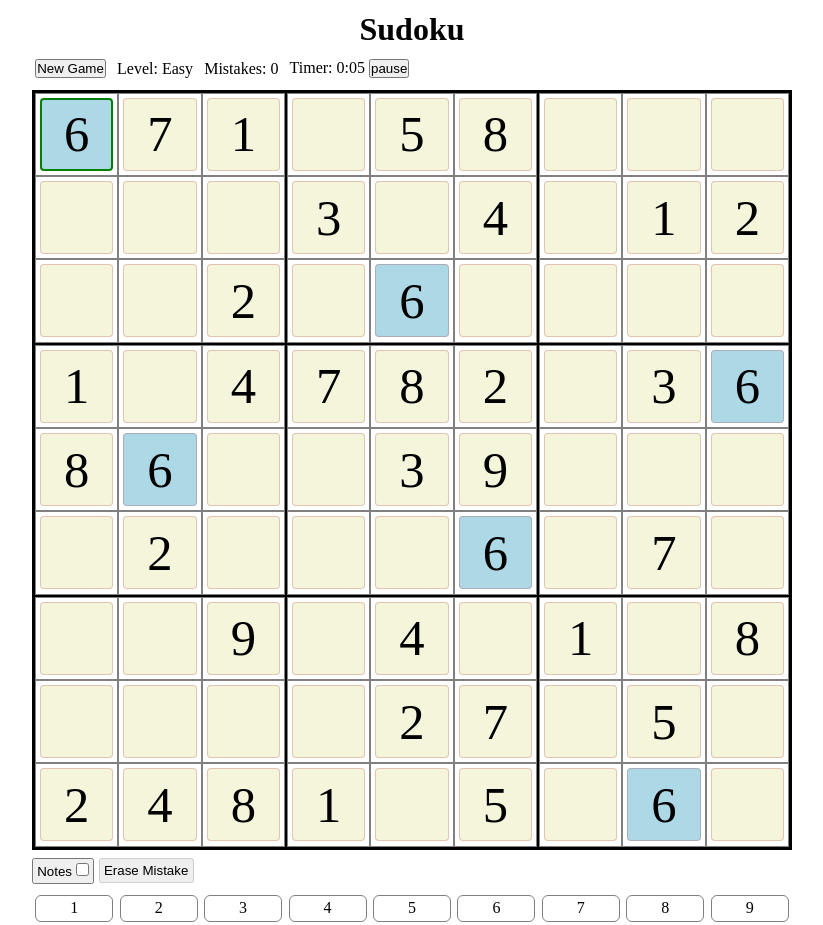
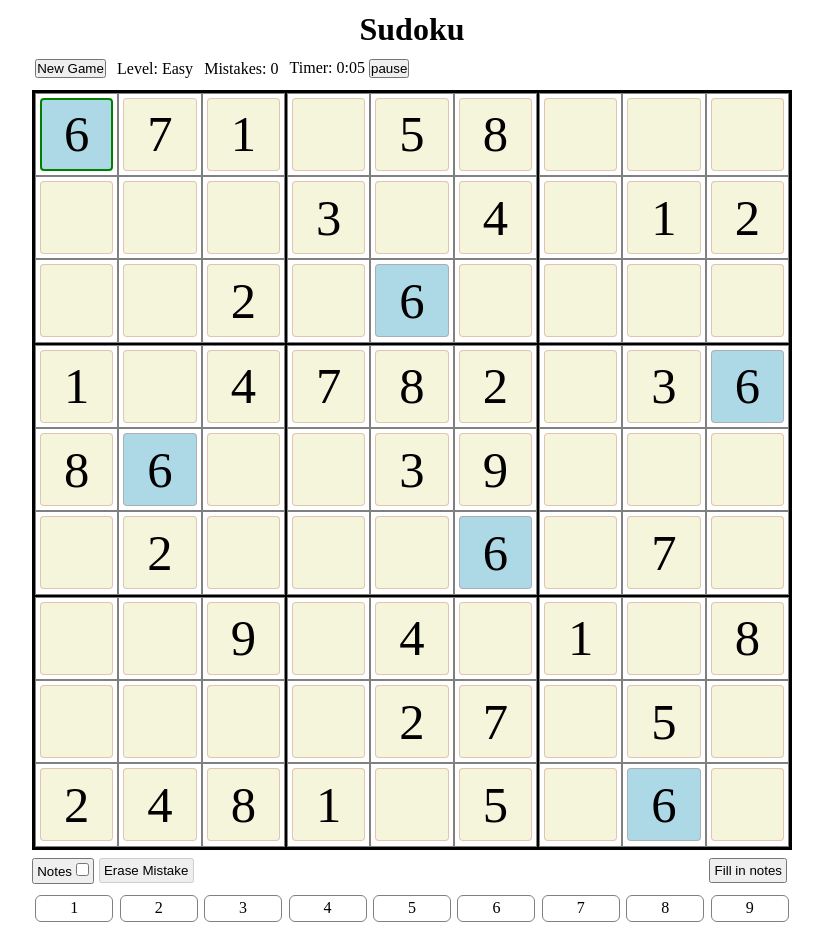
Before and after one commit to wveit/sudoku-react, a React (Vite) app: page / in a window 1280 px wide. Shown: the whole page, without its empty margins (228-1051 px from the left). Built offline with nearby package versions, Linux system fonts and the light colour scheme.

Commit message:
Add fill-in-notes button

```diff
--- a/src/App.tsx
+++ b/src/App.tsx
@@ -22,7 +22,7 @@ export default function App() {
   const { solvedPuzzle } = useSolvedPuzzle(unsolvedPuzzle);
   const { puzzle, updatePuzzle } = usePlayerPuzzle(unsolvedPuzzle);
   const [notesOn, toggleNotes] = useToggle(false);
-  const { notes, updateNotes, reactNotesToCellChange } =
+  const { notes, updateNotes, reactNotesToCellChange, fillOutNotes } =
     useNotes(unsolvedPuzzle);
   const { mistakeCount, mistakeIsPresent, currentMistake } = useMistakes(
     solvedPuzzle,
@@ -94,7 +94,7 @@ export default function App() {
           />
           {timer.isPaused ? <div className="paused-screen">Paused</div> : null}
         </Square>
-        <div className="flex-row">
+        <div className="flex-row underboard-controls">
           <ToggleButton isOn={notesOn} onToggle={toggleNotes}>
             Notes
           </ToggleButton>
@@ -105,6 +105,7 @@ export default function App() {
           >
             Erase Mistake
           </button>
+          <button onClick={() => fillOutNotes(puzzle)}>Fill in notes</button>
         </div>
         <NumberBar
           onNumberClick={handleNumberClick}
--- a/src/hooks/puzzleHooks.ts
+++ b/src/hooks/puzzleHooks.ts
@@ -2,7 +2,12 @@ import { useEffect, useState } from "react";
 import type { Difficulty, Puzzle } from "../sudokulib/puzzles";
 import { solve } from "../sudokulib/puzzle-solver";
 import { generatePuzzle } from "../sudokulib/puzzle-generator";
-import { makeNotesReact, modifyNotes, newNotes } from "../sudokulib/notes";
+import {
+  makeNotesReact,
+  modifyNotes,
+  newNotes,
+  fillOutNotes as _fillOutNotes,
+} from "../sudokulib/notes";
 
 export function useUnsolvedPuzzle() {
   const [difficulty, setDifficulty] = useState<Difficulty>("EASY");
@@ -55,9 +60,13 @@ export function useNotes(unsolvedPuzzle: Puzzle) {
     setNotes(newNotes);
   }
 
+  function fillOutNotes(puzzle: Puzzle) {
+    setNotes(_fillOutNotes(puzzle));
+  }
+
   useEffect(() => {
     setNotes(newNotes());
   }, [unsolvedPuzzle]);
 
-  return { notes, updateNotes, reactNotesToCellChange };
+  return { notes, updateNotes, reactNotesToCellChange, fillOutNotes };
 }
--- a/src/index.css
+++ b/src/index.css
@@ -24,7 +24,7 @@ main {
   max-width: 760px;
 }
 
-main > * {
+main>* {
   margin-top: 0.5rem;
 }
 
@@ -33,7 +33,7 @@ main > * {
   align-items: center;
 }
 
-.flex-row > * {
+.flex-row>* {
   margin-right: 0.3rem;
   padding: 0.2rem;
 }
@@ -59,3 +59,7 @@ main > * {
 .App .SudokuBoard {
   position: absolute;
 }
+
+.underboard-controls>*:last-child {
+  margin-left: auto;
+}
--- a/src/sudokulib/notes.ts
+++ b/src/sudokulib/notes.ts
@@ -1,14 +1,15 @@
 import { produce } from "immer";
 import { getAllCellNeighbors } from "./util";
+import { Puzzle } from "./puzzles";
 
 export type Notes = boolean[][];
 
-export function newNotes(): Notes {
+export function newNotes(defaultValue: boolean = false): Notes {
   const notes: Notes = [];
   for (let i = 0; i < 81; i++) {
     const cellNotes = [];
     for (let i = 0; i <= 9; i++) {
-      cellNotes.push(false);
+      cellNotes.push(defaultValue);
     }
     notes.push(cellNotes);
   }
@@ -38,3 +39,17 @@ export function makeNotesReact(
 export function hasNote(notes: Notes, cell: number, value: number): boolean {
   return notes[cell][value];
 }
+
+export function fillOutNotes(puzzle: Puzzle): Notes {
+  let notes = newNotes(true);
+
+  for (let i = 0; i < 81; i++) {
+    if (puzzle[i] === 0) {
+      continue;
+    }
+
+    notes = makeNotesReact(notes, i, puzzle[i]);
+  }
+
+  return notes;
+}
--- a/src/sudokulib/util.ts
+++ b/src/sudokulib/util.ts
@@ -67,6 +67,7 @@ export function getSquareCells(square: number) {
   return cellsInEachSquare[square];
 }
 
+/** get indices for all cells that are in the same row/col/square as the current cell */
 export function getAllCellNeighbors(cell: number) {
   const set = new Set<number>([
     ...getRowCells(getRowNumber(cell)),
```
